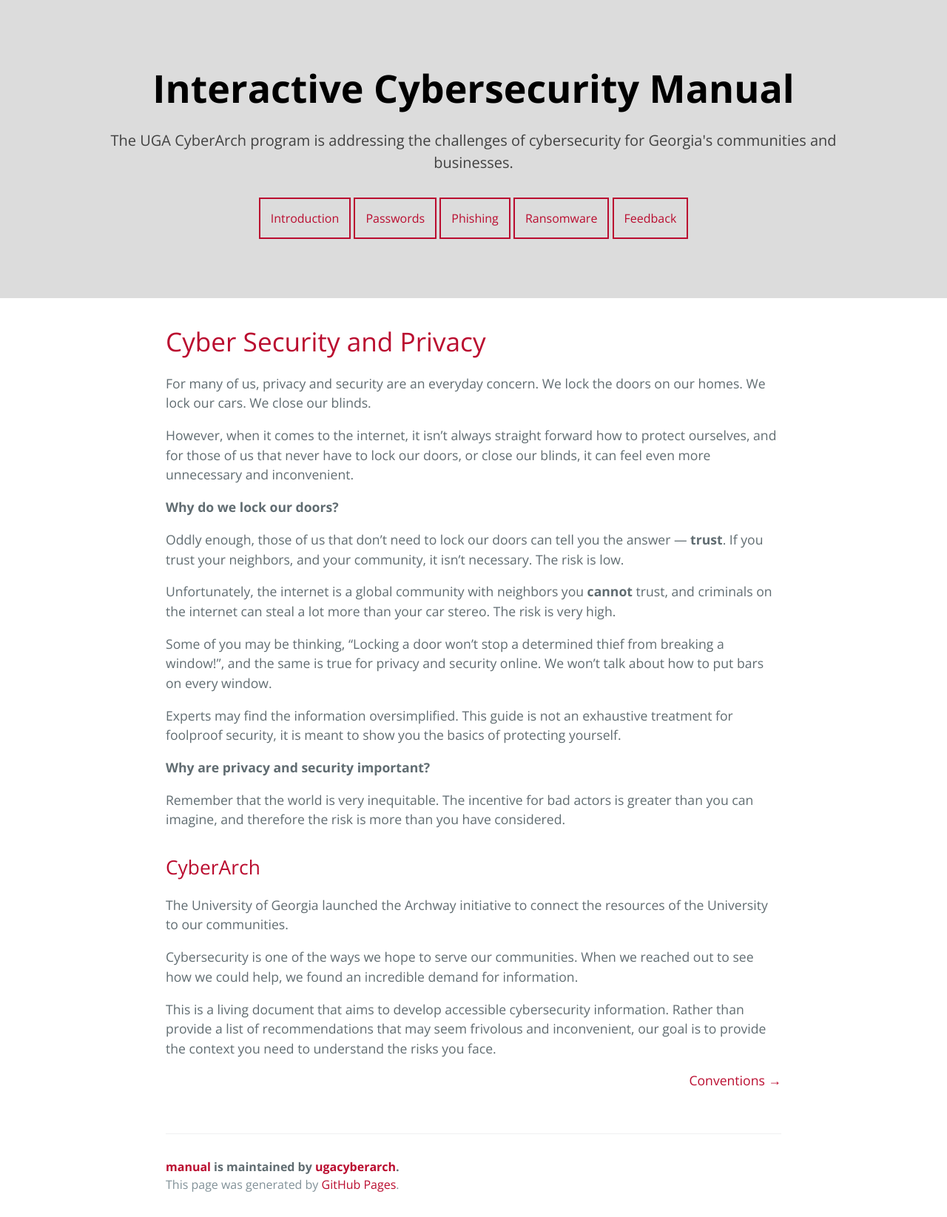
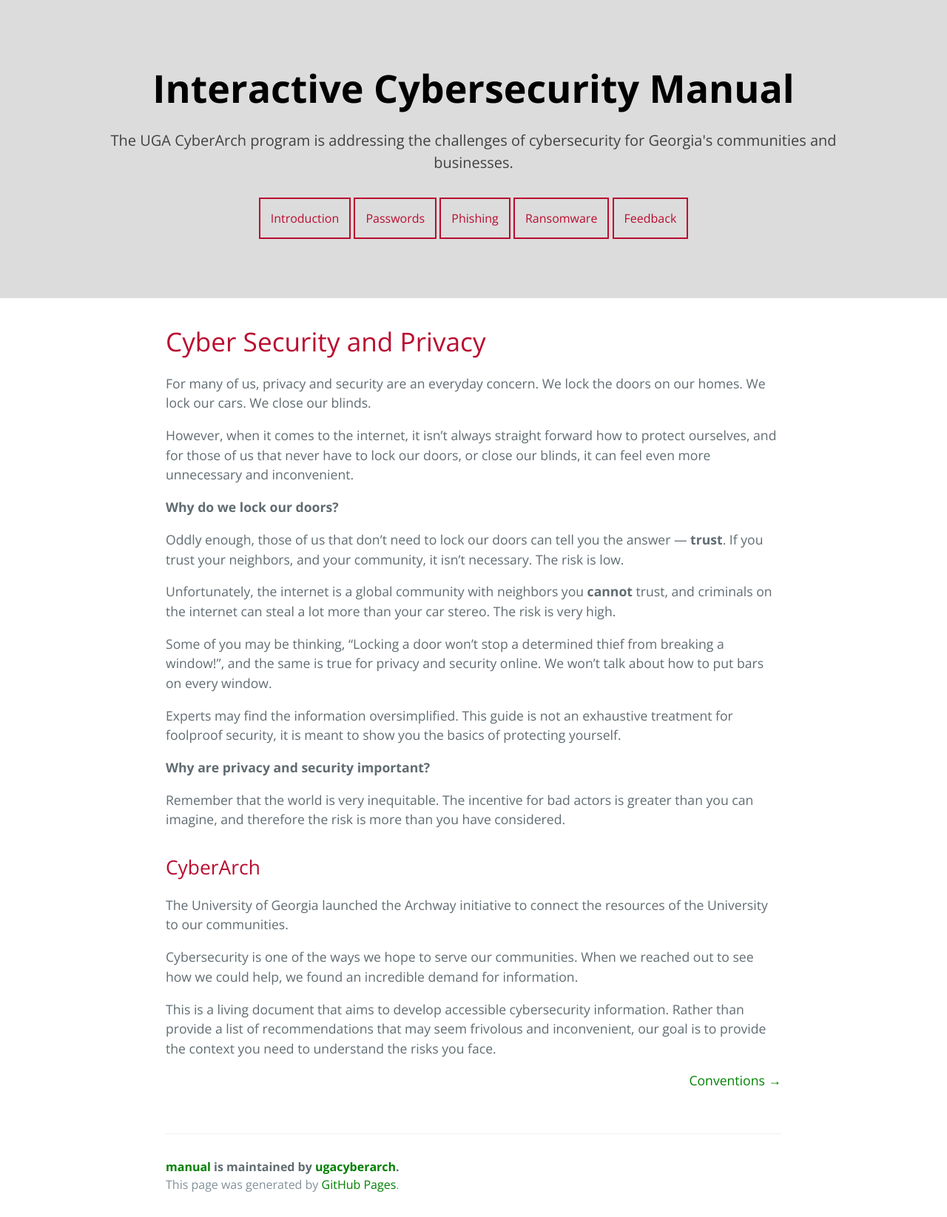
Before and after one commit to ugacyberarch/manual, a Jekyll site: the page built from index.md, in a window 1280 px wide. Shown: the whole page at 74% size. Built offline with Jekyll 4.4.1, drawn with Linux system fonts in a browser that asks for light colours.

Commit message:
Update jekyll-theme-cayman.scss

```diff
--- a/_sass/jekyll-theme-cayman.scss
+++ b/_sass/jekyll-theme-cayman.scss
@@ -55,7 +55,7 @@ body {
 }
 
 a {
-  color: #BA0C2F;
+  color: green;
   text-decoration: none;
 
   &:hover {
```
